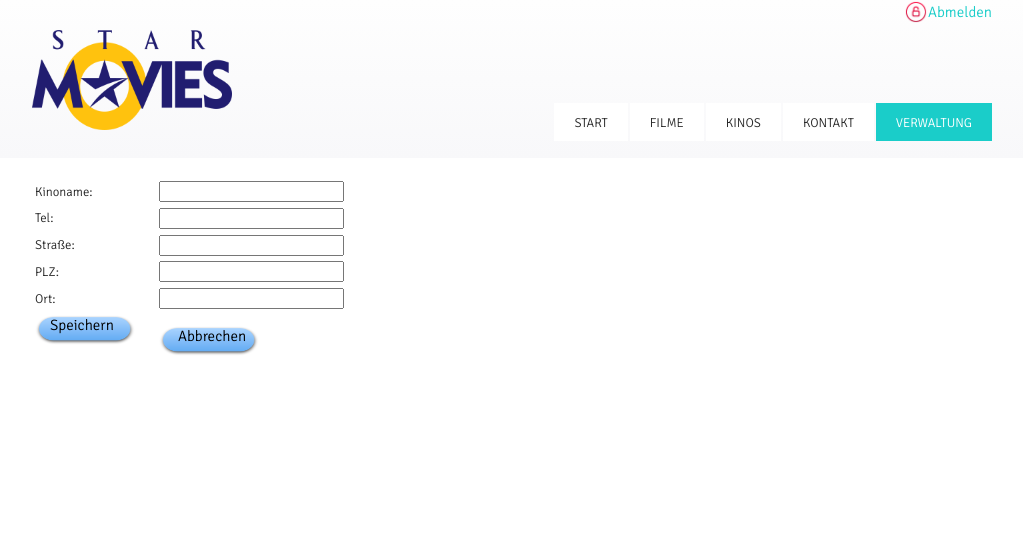
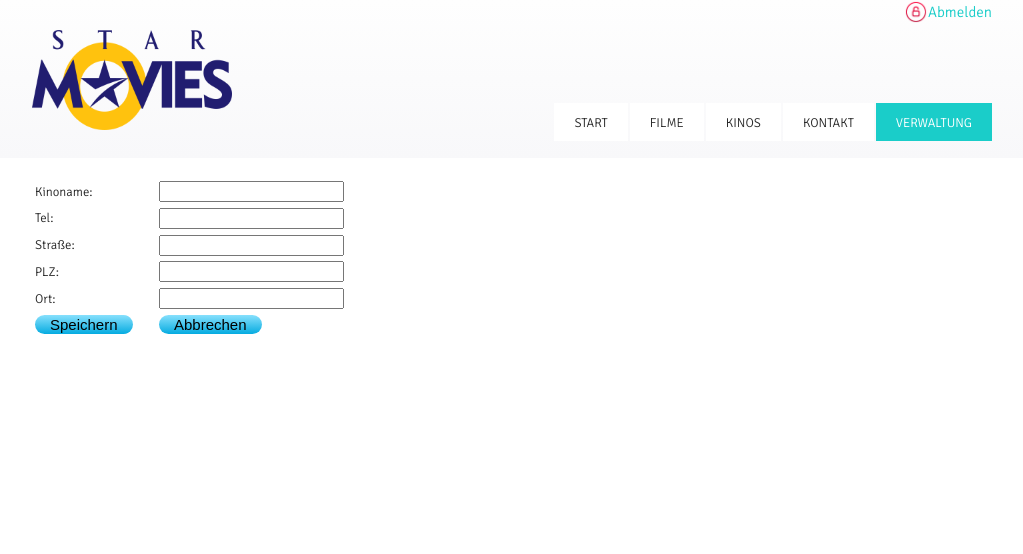
Before and after one commit to FBSKlagenfurt/Kino, a PHP site: page /EditCinema.php?id=1 in a window 1280 px wide. Shown: the top 554 px of the page, without its empty margins (128-1151 px from the left). Run offline with PHP 8.4, Linux system fonts and the light colour scheme; the visitor is signed in with stand-in values (Sample User, id 1); data that the repository does not hold is empty.

Commit message:
Merge remote-tracking branch 'origin/master'
# Conflicts:
#	Resource/Postleitzahlen.sql
#	Website/Index.php
#	Website/Login.php
#	Website/ManageOverview.php

```diff
--- a/Website/EditCinema.php
+++ b/Website/EditCinema.php
@@ -133,15 +133,10 @@
                     </tr>
                     <tr>
                         <td style="min-width:120px;">
-                            <a style='font-size:15px; color:#000;height:30px;padding-left:19px; padding-left:15px; display: block;background-size:100px 30px; background-image:url("/images/button_bg.png");background-repeat: no-repeat;' href="javascript:document.getElementById('cinemaForm').submit()">
-                                Speichern
-                            </a>
-                            <input type="submit" style="visibility:hidden;width:0;height:0;"/>
+                            <input class="submitbutton" type="submit" value="Speichern"/>
                         </td>
                         <td>
-                            <a style='font-size:15px; color:#000;height:30px;padding-left:19px; display: block;background-size:100px 30px; background-image:url("/images/button_bg.png");background-repeat: no-repeat;' href="/ManageOverview.php">
-                                Abbrechen
-                            </a>
+                            <input class="submitbutton" type="button" value="Abbrechen" onclick="location.href='/ManageOverview.php'" />
                         </td>
                     </tr>
                 </tbody>
--- a/Website/Index.php
+++ b/Website/Index.php
@@ -30,10 +30,10 @@
                         <a href="/">Start</a>
                     </div>
                     <div class="menuentry">
-                        <a href="/filme.php">Filme</a>
+                        <a href="MovieOverview.php">Filme</a>
                     </div>
                     <div class="menuentry">
-                        <a href="/kinos.php">Kinos</a>
+                        <a href="CinemaOverview.php">Kinos</a>
                     </div>
                     <div class="menuentry">
                         <a href="/">Kontakt</a>
--- a/Website/ManageOverview.php
+++ b/Website/ManageOverview.php
@@ -84,7 +84,7 @@
                          $x->bind_result($ID, $Kinoname, $TelNr, $Strasse, $PLZ, $Ort);
                          while($x->fetch())
                          {
-                             echo "<tr><td>$Kinoname</td><td>$TelNr</td><td>$Strasse</td><td>$PLZ</td><td>$Ort</td><td><button onclick=\"location.href='/editCinema.php?id=$ID'\">Bearbeiten</button></td></tr>";
+                             echo "<tr><td>$Kinoname</td><td>$TelNr</td><td>$Strasse</td><td>$PLZ</td><td>$Ort</td><td><button onclick=\"location.href='/editCinema.php?id=$ID'\">Bearbeiten</button><button onclick=\"location.href='/editCinema.php?delid=$ID'\">Löschen</button></td></tr>";
                          }
                          $sqlcon->close();
                     ?>
--- a/Website/Style/base.css
+++ b/Website/Style/base.css
@@ -401,6 +401,10 @@ div.accountInfo
 .submitbutton
 {
     border-radius: 25px;
+    font-size: 15px;
+    padding-left: 15px;
+    padding-right: 15px;
+    border:0;
     background: rgb(135,224,253);
     background: -moz-linear-gradient(top,  rgba(135,224,253,1) 0%, rgba(83,203,241,1) 40%, rgba(5,171,224,1) 100%); /* FF3.6-15 */
     background: -webkit-linear-gradient(top,  rgba(135,224,253,1) 0%,rgba(83,203,241,1) 40%,rgba(5,171,224,1) 100%); /* Chrome10-25,Safari5.1-6 */
```
Also changed, not shown: Website/Base.php (+0 -19 lines).
